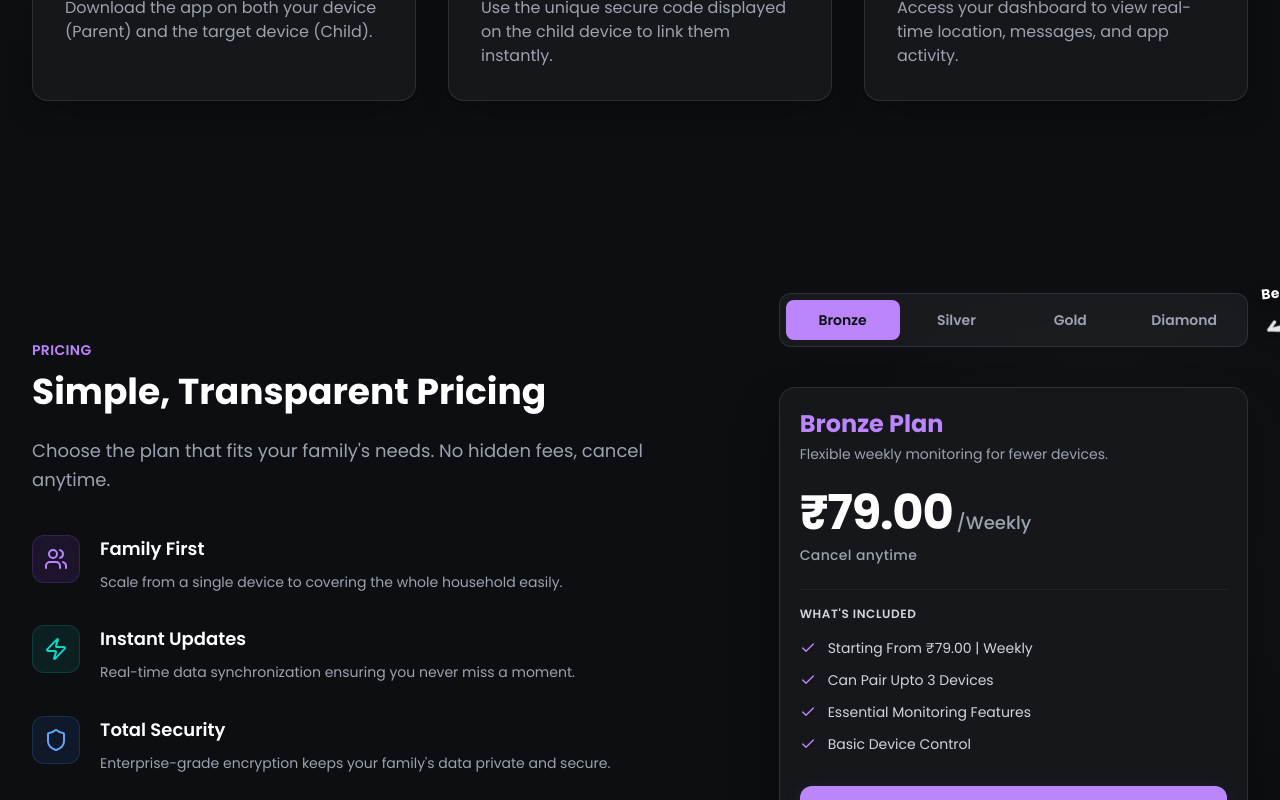
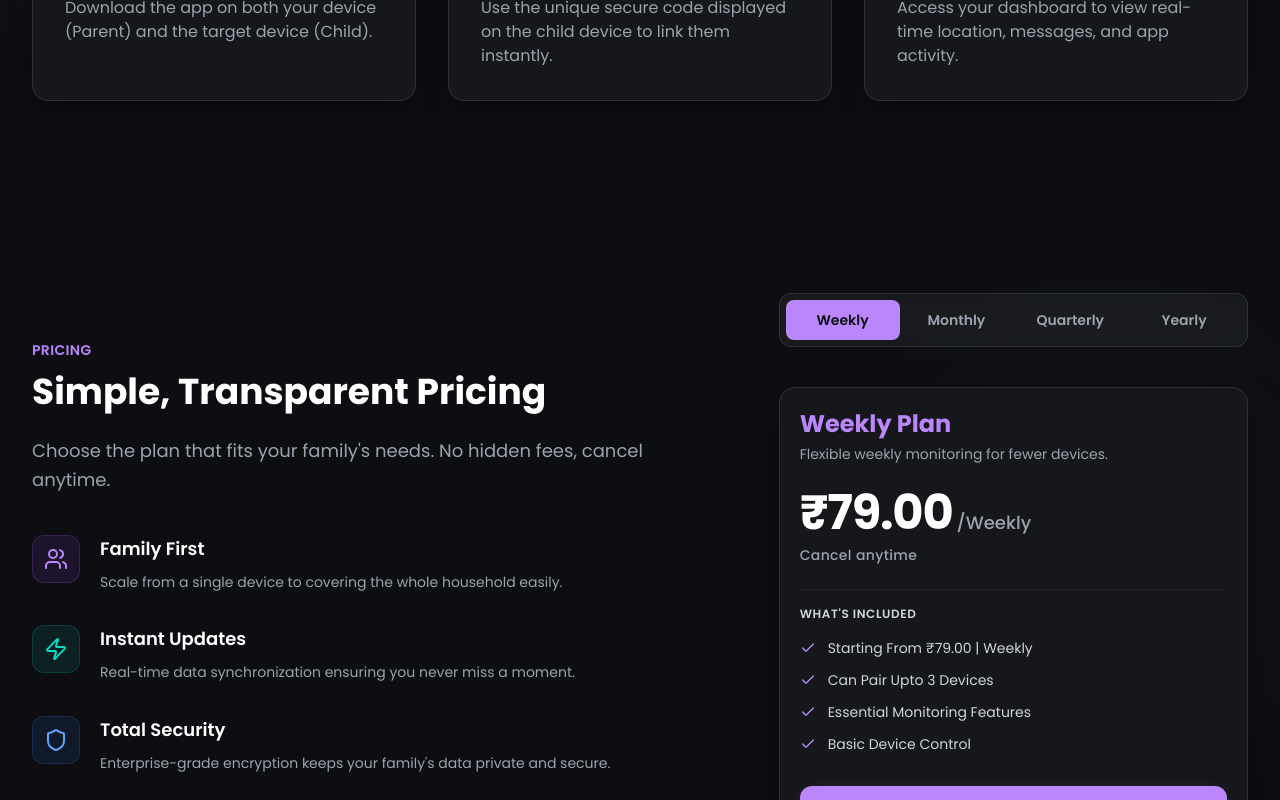
Before and after one commit to Ajithesh9/One-89, a React (Vite) app: page / in a window 1280 px wide. Shown: the part 2000-2800 px from the top of the page. Built offline with nearby package versions, Linux system fonts and the light colour scheme.

Commit message:
razorpay integration

```diff
--- a/src/components/Pricing.jsx
+++ b/src/components/Pricing.jsx
@@ -1,89 +1,113 @@
 // src/components/Pricing.jsx
-
-import { useState } from 'react';
-import { Check, Zap, Users, Shield, ArrowRight } from 'lucide-react';
-import { motion, AnimatePresence } from 'framer-motion';
-import '../Pricing.css';
+import { useState, useEffect } from "react";
+import { Check, Zap, Users, Shield, ArrowRight } from "lucide-react";
+import { motion, AnimatePresence } from "framer-motion";
+import "../Pricing.css";
+import { useNavigate } from "react-router-dom";
+import SubscribeButton from "./SubscribeButton";
 
 // Data reordered: Bronze -> Silver -> Gold -> Diamond
 const plans = [
   {
-    id: 'bronze',
-    name: 'Bronze',
-    price: '79.00',
-    period: 'Weekly',
-    description: 'Flexible weekly monitoring for fewer devices.',
+    id: "weekly",
+    name: "Weekly",
+    price: "79.00",
+    period: "Weekly",
+    description: "Flexible weekly monitoring for fewer devices.",
     features: [
-      'Starting From ₹79.00 | Weekly',
-      'Can Pair Upto 3 Devices',
-      'Essential Monitoring Features',
-      'Basic Device Control',
+      "Starting From ₹79.00 | Weekly",
+      "Can Pair Upto 3 Devices",
+      "Essential Monitoring Features",
+      "Basic Device Control",
     ],
     popular: false,
-    color: '#BB86FC', // Purple
-    buttonText: 'Get Bronze'
+    color: "#BB86FC", // Purple
+    buttonText: "Subscribe",
+    planId: "pl_RyamJKN701bY9F",
   },
   {
-    id: 'silver',
-    name: 'Silver',
-    price: '300.00',
-    period: 'Monthly',
-    description: 'Standard monthly plan for up to 5 devices.',
+    id: "monthly",
+    name: "Monthly",
+    price: "299.00",
+    period: "Monthly",
+    description: "Standard monthly plan for up to 5 devices.",
     features: [
-      'Starting From ₹300.00 | Monthly',
-      'Can Pair Upto 5 Devices',
-      'Standard Monitoring',
-      'Device Restrictions',
+      "Starting From ₹300.00 | Monthly",
+      "Can Pair Upto 5 Devices",
+      "Standard Monitoring",
+      "Device Restrictions",
     ],
     popular: false,
-    color: '#9CA3AF', // Silver/Gray
-    buttonText: 'Get Silver'
+    color: "#9CA3AF", // Silver/Gray
+    buttonText: "Subscribe",
+    planId: "pl_RyanC01GR8jIRI",
   },
   {
-    id: 'gold',
-    name: 'Gold',
-    price: '250.00',
-    period: 'Monthly',
-    billingNote: 'Billed 6 Months',
-    description: 'Balanced plan for medium-sized needs.',
+    id: "quarterly",
+    name: "Quarterly",
+    price: "279.00",
+    period: "Monthly",
+    billingNote: "Billed 3 Months",
+    description: "Balanced plan for medium-sized needs.",
     features: [
-      'Starting From ₹250.0 | Monthly (Billed 6 Months)',
-      'Can Pair Upto 7 Devices',
-      'Advanced Monitoring',
-      'Enhanced Controls',
+      "Starting From ₹279.0 | Monthly (Billed 3 Months)",
+      "Can Pair Upto 7 Devices",
+      "Advanced Monitoring",
+      "Enhanced Controls",
     ],
     popular: false,
-    color: '#FBBF24', // Gold/Yellow
-    buttonText: 'Get Gold'
+    color: "#FBBF24", // Gold/Yellow
+    buttonText: "Subscribe",
+    planId: "pl_RyanvGGfgp14ZS",
   },
   {
-    id: 'diamond',
-    name: 'Diamond',
-    price: '200.00',
-    period: 'Monthly',
-    billingNote: 'Billed Yearly',
-    description: 'Maximum value for larger families.',
+    id: "yearly",
+    name: "Yearly",
+    price: "200.00",
+    period: "Monthly",
+    billingNote: "Billed Yearly",
+    description: "Maximum value for larger families.",
     features: [
-      'Starting From ₹200.0 | Monthly (Billed Yearly)',
-      'Can Pair Upto 10 Devices',
-      'Full Suite of Features',
-      'Priority Support',
+      "Starting From ₹200.0 | Monthly (Billed Yearly)",
+      "Can Pair Upto 10 Devices",
+      "Full Suite of Features",
+      "Priority Support",
     ],
     popular: true, // Best Value (Yearly)
-    color: '#60A5FA', // Blue (from Capabilities)
-    buttonText: 'Get Diamond'
-  }
+    color: "#60A5FA", // Blue (from Capabilities)
+    buttonText: "Subscribe",
+    planId: "pl_Ryaob7yqVSbykD",
+  },
 ];
 
 const Pricing = () => {
-  const [activePlanId, setActivePlanId] = useState('bronze');
-  const activePlan = plans.find(p => p.id === activePlanId);
+  const [activePlanId, setActivePlanId] = useState(() => {
+    const params = new URLSearchParams(window.location.search);
+    return params.get("plan") || "weekly";
+  });
+  const activePlan = plans.find((p) => p.id === activePlanId);
+  const [showSubscribeButton, setShowSubscribeButton] = useState(false);
+
+  useEffect(() => {
+    if (showSubscribeButton) {
+      window.location.reload();
+    } else {
+      setShowSubscribeButton(false);
+    }
+  }, [activePlanId]);
+
+  // Update URL when plan changes
+  const handlePlanChange = (planId) => {
+    const url = new URL(window.location.href);
+    url.searchParams.set("plan", planId);
+    window.history.pushState({}, "", url);
+    setActivePlanId(planId);
+  };
 
   return (
     <section id="pricing" className="pricing-section">
       <div className="pricing-container">
         <div className="pricing-grid">
-
           {/* Left Column: Content */}
           {/* CHANGED: Increased margin-bottom from 'mb-12' to 'mb-24'.
              This creates extra vertical space on mobile so the "Best Value" arrow
@@ -91,15 +115,12 @@ const Pricing = () => {
           */}
           <div className="lg:col-span-7 mb-24 lg:mb-0">
             <div className="max-w-2xl -mt-8">
-              <h4 className="pricing-eyebrow">
-                Pricing
-              </h4>
+              <h4 className="pricing-eyebrow">Pricing</h4>
 
-              <h2 className="pricing-title">
-                Simple, Transparent Pricing
-              </h2>
+              <h2 className="pricing-title">Simple, Transparent Pricing</h2>
               <p className="pricing-description">
-                Choose the plan that fits your family's needs. No hidden fees, cancel anytime.
+                Choose the plan that fits your family's needs. No hidden fees,
+                cancel anytime.
               </p>
 
               <div className="space-y-8">
@@ -109,11 +130,10 @@ const Pricing = () => {
                     <Users className="h-6 w-6" />
                   </div>
                   <div>
-                    <h3 className="feature-title">
-                      Family First
-                    </h3>
+                    <h3 className="feature-title">Family First</h3>
                     <p className="feature-desc">
-                      Scale from a single device to covering the whole household easily.
+                      Scale from a single device to covering the whole household
+                      easily.
                     </p>
                   </div>
                 </div>
@@ -124,11 +144,10 @@ const Pricing = () => {
                     <Zap className="h-6 w-6" />
                   </div>
                   <div>
-                    <h3 className="feature-title">
-                      Instant Updates
-                    </h3>
+                    <h3 className="feature-title">Instant Updates</h3>
                     <p className="feature-desc">
-                      Real-time data synchronization ensuring you never miss a moment.
+                      Real-time data synchronization ensuring you never miss a
+                      moment.
                     </p>
                   </div>
                 </div>
@@ -139,11 +158,10 @@ const Pricing = () => {
                     <Shield className="h-6 w-6" />
                   </div>
                   <div>
-                    <h3 className="feature-title">
-                      Total Security
-                    </h3>
+                    <h3 className="feature-title">Total Security</h3>
                     <p className="feature-desc">
-                      Enterprise-grade encryption keeps your family's data private and secure.
+                      Enterprise-grade encryption keeps your family's data
+                      private and secure.
                     </p>
                   </div>
                 </div>
@@ -153,7 +171,6 @@ const Pricing = () => {
 
           {/* Right Column: Pricing Card */}
           <div className="lg:col-span-5">
-
             {/* Tab Switcher */}
             <div className="tab-group">
               {plans.map((plan) => (
@@ -161,23 +178,22 @@ const Pricing = () => {
                   key={plan.id}
                   onClick={() => {
                     if (activePlanId !== plan.id) {
-                      setActivePlanId(plan.id);
+                      handlePlanChange(plan.id);
                     }
                   }}
                   className="tab-button"
                   style={{
-                    color: activePlanId === plan.id ? '#0C0E12' : '#9CA3AF',
-                    backgroundColor: activePlanId === plan.id ? plan.color : 'transparent',
+                    color: activePlanId === plan.id ? "#0C0E12" : "#9CA3AF",
+                    backgroundColor:
+                      activePlanId === plan.id ? plan.color : "transparent",
                   }}
                 >
                   {plan.name}
 
                   {/* Arrow Annotation for Best Value (Diamond Plan) */}
-                  {plan.id === 'diamond' && (
+                  {plan.id === "diamond" && (
                     <div className="arrow-annotation">
-                      <span className="arrow-text">
-                        Best Value!
-                      </span>
+                      <span className="arrow-text">Best Value!</span>
                       {/* SVG classes are handled in Pricing.css */}
                       <svg
                         width="50"
@@ -210,7 +226,7 @@ const Pricing = () => {
             </div>
 
             {/* Pricing Card Box */}
-            <AnimatePresence mode='wait'>
+            <AnimatePresence mode="wait">
               <motion.div
                 key={activePlan.id}
                 initial={{ opacity: 0, y: 10, scale: 0.98 }}
@@ -237,26 +253,19 @@ const Pricing = () => {
                     >
                       {activePlan.name} Plan
                     </h3>
-                    <p className="plan-desc">
-                      {activePlan.description}
-                    </p>
+                    <p className="plan-desc">{activePlan.description}</p>
                   </div>
-
                   <div className="price-wrapper">
-                    <span className="price-amount">
-                      ₹{activePlan.price}
-                    </span>
+                    <span className="price-amount">₹{activePlan.price}</span>
                     <span className="price-period">/{activePlan.period}</span>
                   </div>
-
                   <p className="price-subtext">
-                    {activePlan.billingNote ? activePlan.billingNote : 'Cancel anytime'}
+                    {activePlan.billingNote
+                      ? activePlan.billingNote
+                      : "Cancel anytime"}
                   </p>
-
                   <div className="card-features">
-                    <h4 className="card-features-title">
-                      What's Included
-                    </h4>
+                    <h4 className="card-features-title">What's Included</h4>
                     <ul className="space-y-3">
                       {activePlan.features.map((feature, i) => (
                         <li key={i} className="card-feature-item">
@@ -272,12 +281,41 @@ const Pricing = () => {
                     </ul>
                   </div>
 
+                  {/*{showSubscribeButton && (
+                    <SubscribeButton
+                      planId={activePlan.planId}
+                    ></SubscribeButton>
+                  )}*/}
+
                   <div className="action-button-wrapper">
                     <button
                       className="action-button group"
                       style={{
                         backgroundColor: activePlan.color,
-                        boxShadow: `0 4px 20px -5px ${activePlan.color}40`
+                        boxShadow: `0 4px 20px -5px ${activePlan.color}40`,
+                      }}
+                      onClick={async () => {
+                        window.open(
+                          "https://play.google.com/store/apps/details?id=com.deku.watcher"
+                        );
+                        /*setShowSubscribeButton(true);
+
+                        // Wait for next tick to ensure DOM is updated
+                        await new Promise((resolve) =>
+                          setTimeout(resolve, 1000)
+                        );
+
+                        const button = document.getElementById(
+                          `rzp_payment_form_${activePlan.planId}`
+                        );
+
+                        if (button != null && button != undefined) {
+                          const radio = button.querySelector("[name=plan_id]");
+                          if (radio != null && radio != undefined) {
+                            radio.checked = true;
+                          }
+                          button.querySelector("button")?.click();
+                        }*/
                       }}
                     >
                       {activePlan.buttonText}
@@ -288,7 +326,6 @@ const Pricing = () => {
               </motion.div>
             </AnimatePresence>
           </div>
-
         </div>
       </div>
     </section>
--- /dev/null
+++ b/src/components/SubscribeButton.jsx
@@ -0,0 +1,29 @@
+import { useEffect } from "react";
+
+export default function SubscribeButton(props) {
+  const planId = props.planId;
+
+  useEffect(() => {
+    const rzpPaymentForm = document.getElementById(
+      `rzp_payment_form_${planId}`
+    );
+
+    if (rzpPaymentForm == null || rzpPaymentForm == undefined) return;
+
+    if (!rzpPaymentForm.hasChildNodes()) {
+      const script = document.createElement("script");
+      script.src =
+        "https://cdn.razorpay.com/static/widget/subscription-button.js";
+      script.async = true;
+      script.dataset.subscription_button_id = planId;
+      script.dataset.button_theme = "rzp-dark-standard";
+      rzpPaymentForm.appendChild(script);
+    }
+  }, [planId]);
+
+  return (
+    <div>
+      <form hidden id={`rzp_payment_form_${planId}`}></form>
+    </div>
+  );
+}
```
Also changed, not shown: package.json (+20 -20 lines), src/components/Navbar.jsx (+15 -2 lines), 1 other file (tests, documents, lock files or other folders).
